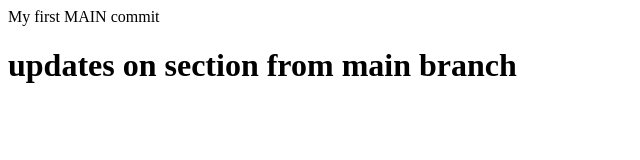
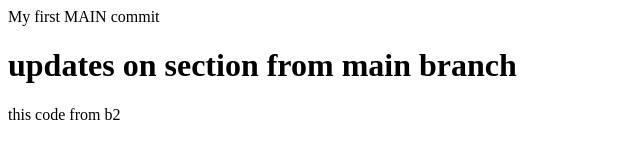
Before and after one commit to RimDH/githubdemo, a plain HTML site: page index.html in a window 1280 px wide. Shown: the whole page, without its empty margins (0-640 px from the left). Drawn offline with Linux system fonts and the light colour scheme.

Commit message:
code from b2

```diff
--- a/index.html
+++ b/index.html
@@ -8,5 +8,6 @@
 <body>
     My first MAIN commit
     <h1>updates on section from main branch</h1>
+    <p>this code from b2</p>
 </body>
 </html>
```
